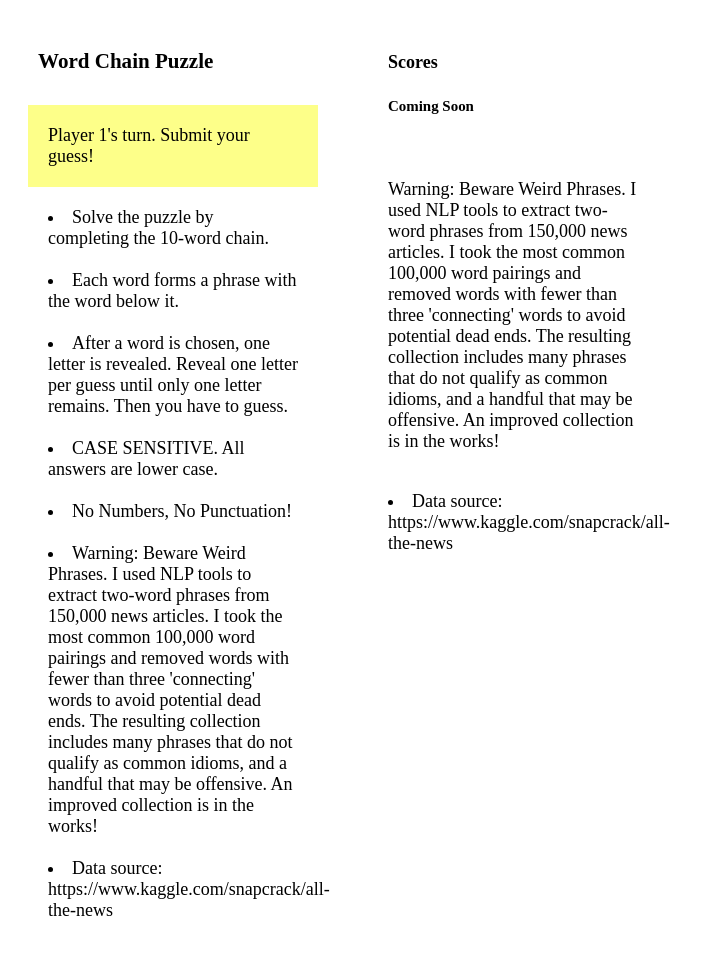
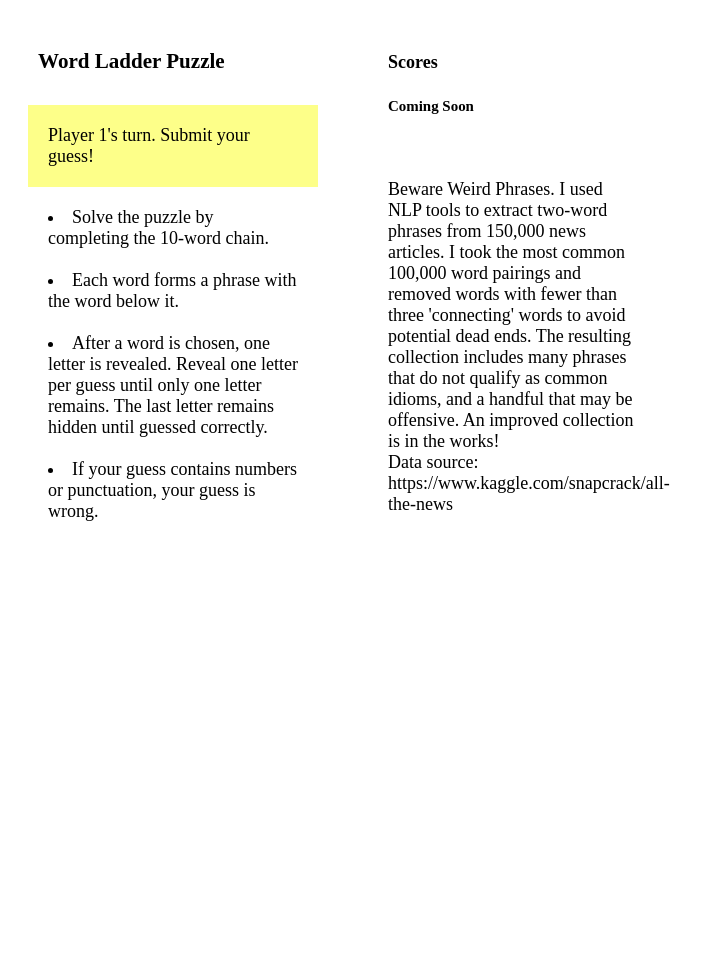
Before and after one commit to kellystroh/wordchain_app, a Flask app: template templates/guess_mode.html in a window 1280 px wide. Shown: the whole page, without its empty margins (0-704 px from the left). After the commit the page ends 521 px from the top, so only its background shows below. Run offline with Flask 2, Linux system fonts and the light colour scheme; the template is opened without the code that fills it: values that come from a table or form of the project are taken from there, others are empty; parts of the project's set-up code (start-up, migrations or seed data) failed here and were passed over.

Commit message:
edit text of instructions in each template; add line 148 to functions.py to accept answers regardless of case

```diff
--- a/functions.py
+++ b/functions.py
@@ -145,6 +145,7 @@ class Display_Guess_Mode(object):
 class Enact_Guess(object):
     def go(self, session, params, a, b):
         ans = request.form['answer']
+        ans = ans.lower()
         if ans == params['board_list'][params['choice']]:
             '''
             What happens when answer is right
--- a/templates/guess_mode.html
+++ b/templates/guess_mode.html
@@ -16,7 +16,7 @@
 </head>
 <div class="flex-container">
     <div>
-        <div style="padding: 10px; width: 250px;"> <h3>Word Chain Puzzle</h3> </div>
+        <div style="padding: 10px; width: 250px;"> <h3>Word Ladder Puzzle</h3> </div>
             {% if turn % 2 != 0 %}
                 <div style="width: 250px; padding: 20px; background-color: #fdff89;"> {{"Player 1's turn. Submit your guess!"}} </div>
                 {% else %}
@@ -28,22 +28,10 @@
                     <li>Each word forms a phrase with the word below it. </li>
                     <br>
                     <li>After a word is chosen, one letter is revealed. Reveal one letter
-                        per guess until only one letter remains. Then you have to guess.
-                    </li>
+                        per guess until only one letter remains. The last letter remains hidden
+                        until guessed correctly.</li>
                     <br>
-                    <li>CASE SENSITIVE. All answers are lower case.</li>
-                    <br>
-                    <li>No Numbers, No Punctuation!</li>
-                    <br>
-                    <li>Warning: Beware Weird Phrases. I used NLP tools to extract two-word
-                        phrases from 150,000 news articles. I took the most common 100,000 word
-                        pairings and removed words with fewer than three 'connecting' words to avoid
-                        potential dead ends. The resulting collection includes many phrases that
-                        do not qualify as common idioms, and a handful that may be offensive.
-                        An improved collection is in the works! </li>
-                    <br>
-                    <li> Data source: https://www.kaggle.com/snapcrack/all-the-news </li>
-
+                    <li>If your guess contains numbers or punctuation, your guess is wrong. </li>
                 </div>
     </div>
 
@@ -96,14 +84,15 @@
         <h5>Coming Soon</h5>
 
         <br>
-        <p>Warning: Beware Weird Phrases. I used NLP tools to extract two-word
+        <p> Beware Weird Phrases. I used NLP tools to extract two-word
             phrases from 150,000 news articles. I took the most common 100,000 word
             pairings and removed words with fewer than three 'connecting' words to avoid
             potential dead ends. The resulting collection includes many phrases that
             do not qualify as common idioms, and a handful that may be offensive.
-            An improved collection is in the works! </p>
-        <br>
-        <li> Data source: https://www.kaggle.com/snapcrack/all-the-news </li>
+            An improved collection is in the works!
+            <br>
+            Data source: https://www.kaggle.com/snapcrack/all-the-news
+        </p>
 
     </div>
 </div>
```
Also changed, not shown: templates/books.html (+4 -6 lines), templates/pick_mode.html (+10 -10 lines).
